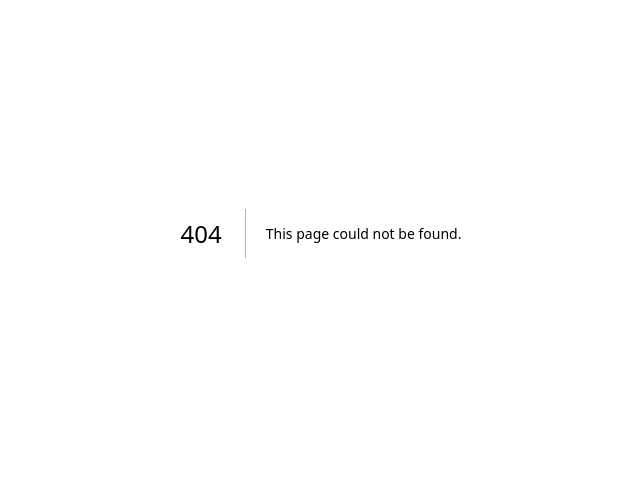
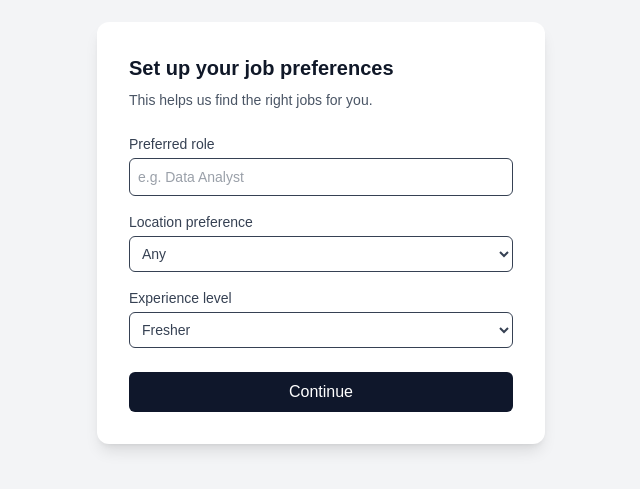
Before and after one commit to parth7547/applysmart, a Next.js app: page /onboarding in a window 1280 px wide. Before the commit this address had no page. Shown: the part 167-656 px from the top of the page, without its empty margins (319-959 px from the left). Built offline with nearby package versions, Linux system fonts and the light colour scheme.

Commit message:
Add onboarding redirect and personalized job fetching

```diff
--- /dev/null
+++ b/app/onboarding/page.tsx
@@ -0,0 +1,85 @@
+"use client";
+
+import { useState } from "react";
+import { useRouter } from "next/navigation";
+
+export default function OnboardingPage() {
+  const router = useRouter();
+
+  const [role, setRole] = useState("");
+  const [location, setLocation] = useState("any");
+  const [experience, setExperience] = useState("fresher");
+
+  const handleContinue = () => {
+    if (!role.trim()) {
+      alert("Please enter a preferred role");
+      return;
+    }
+
+    localStorage.setItem(
+      "applysmart_profile",
+      JSON.stringify({
+        role,
+        location,
+        experience,
+      })
+    );
+
+    router.push("/");
+  };
+
+  return (
+    <div className="min-h-screen flex items-center justify-center bg-gray-100">
+      <div className="bg-white p-8 rounded-xl shadow-lg w-full max-w-md">
+        <h1 className="text-xl font-semibold text-gray-900 mb-2">
+          Set up your job preferences
+        </h1>
+        <p className="text-sm text-gray-600 mb-6">
+          This helps us find the right jobs for you.
+        </p>
+
+        <label className="block mb-4 text-sm text-gray-700">
+          Preferred role
+          <input
+            className="w-full mt-1 p-2 border rounded-md"
+            placeholder="e.g. Data Analyst"
+            value={role}
+            onChange={(e) => setRole(e.target.value)}
+          />
+        </label>
+
+        <label className="block mb-4 text-sm text-gray-700">
+          Location preference
+          <select
+            className="w-full mt-1 p-2 border rounded-md"
+            value={location}
+            onChange={(e) => setLocation(e.target.value)}
+          >
+            <option value="any">Any</option>
+            <option value="remote">Remote</option>
+            <option value="office">In-office</option>
+          </select>
+        </label>
+
+        <label className="block mb-6 text-sm text-gray-700">
+          Experience level
+          <select
+            className="w-full mt-1 p-2 border rounded-md"
+            value={experience}
+            onChange={(e) => setExperience(e.target.value)}
+          >
+            <option value="fresher">Fresher</option>
+            <option value="0-1">0–1 years</option>
+          </select>
+        </label>
+
+        <button
+          onClick={handleContinue}
+          className="w-full bg-slate-900 text-white py-2 rounded-md hover:bg-slate-800 transition"
+        >
+          Continue
+        </button>
+      </div>
+    </div>
+  );
+}
--- a/app/page.tsx
+++ b/app/page.tsx
@@ -1,42 +1,67 @@
 "use client";
 
-import { getServerSession } from "next-auth/next";
-import { authOptions } from "@/lib/auth";
-import { redirect } from "next/navigation";
 import { useEffect, useState } from "react";
+import { useRouter } from "next/navigation";
 import Header from "./components/Header";
 
 type Job = {
   title: string;
   company: string;
   location: string;
+  job_type: "remote" | "office" | "hybrid";
   why: string;
   apply_url: string;
 };
 
-export default async function Home() {
-  const session = await getServerSession(authOptions);
-  if (!session) {
-    redirect("/login");
-  }
+export default function Home() {
+  const router = useRouter();
+
+  const [profile, setProfile] = useState<any>(null);
   const [jobs, setJobs] = useState<Job[]>([]);
   const [loading, setLoading] = useState(true);
   const [filter, setFilter] = useState<"all" | "remote" | "office">("all");
 
+  /* -------------------------------
+     1. Redirect to onboarding if needed
+  -------------------------------- */
   useEffect(() => {
-    fetch("http://127.0.0.1:8000/jobs/today")
+    const stored = localStorage.getItem("applysmart_profile");
+    if (!stored) {
+      router.push("/onboarding");
+      return;
+    }
+    setProfile(JSON.parse(stored));
+  }, [router]);
+
+  /* -------------------------------
+     2. Fetch jobs using profile
+  -------------------------------- */
+  useEffect(() => {
+    if (!profile) return;
+
+    setLoading(true);
+
+    fetch("http://127.0.0.1:8000/jobs/today", {
+      method: "POST",
+      headers: {
+        "Content-Type": "application/json",
+      },
+      body: JSON.stringify(profile),
+    })
       .then((res) => res.json())
       .then((data) => {
-        setJobs(data.jobs);
+        setJobs(data.jobs || []);
         setLoading(false);
       })
       .catch(() => setLoading(false));
-  }, []);
+  }, [profile]);
 
+  /* -------------------------------
+     3. Filter jobs
+  -------------------------------- */
   const filteredJobs = jobs.filter((job) => {
-    const loc = job.location.toLowerCase();
-    if (filter === "remote") return loc.includes("remote");
-    if (filter === "office") return !loc.includes("remote");
+    if (filter === "remote") return job.job_type === "remote";
+    if (filter === "office") return job.job_type === "office";
     return true;
   });
 
@@ -44,13 +69,13 @@ export default async function Home() {
     <div className="min-h-screen bg-gray-100">
       <Header />
 
-      {/* TOP CONTROLS — FULL WIDTH */}
+      {/* TOP CONTROLS */}
       <section className="px-6 py-6 border-b bg-white">
         <h2 className="text-2xl font-semibold text-gray-900">
           Today’s Focus
         </h2>
         <p className="text-gray-600 mt-1">
-          High-signal opportunities selected to reduce noise.
+          Opportunities matched to your preferences. Focus on quality.
         </p>
 
         <div className="flex gap-3 mt-4">
@@ -75,7 +100,7 @@ export default async function Home() {
         </div>
       </section>
 
-      {/* MAIN GRID — USES FULL SCREEN */}
+      {/* MAIN CONTENT */}
       <main className="p-6">
         {loading && (
           <div className="grid gap-6 grid-cols-[repeat(auto-fit,minmax(320px,1fr))] auto-rows-fr">
@@ -148,8 +173,8 @@ export default async function Home() {
                   Remote roles are limited for entry-level positions.
                 </p>
                 <p className="text-sm mt-1">
-                  Most fresher and internship roles currently prefer on-site or hybrid
-                  work. We recommend focusing on these high-quality opportunities.
+                  Most fresher and internship roles currently prefer on-site or
+                  hybrid work.
                 </p>
               </>
             ) : (
@@ -158,8 +183,7 @@ export default async function Home() {
           </div>
         )}
 
-
-        {/* BOTTOM CONTEXT / CLOSURE */}
+        {/* FOOTER CLOSURE */}
         <div className="mt-16 pb-12 flex flex-col items-center text-center text-gray-500">
           <div className="w-full max-w-xl border-t pt-6">
             <p className="text-sm">
```
